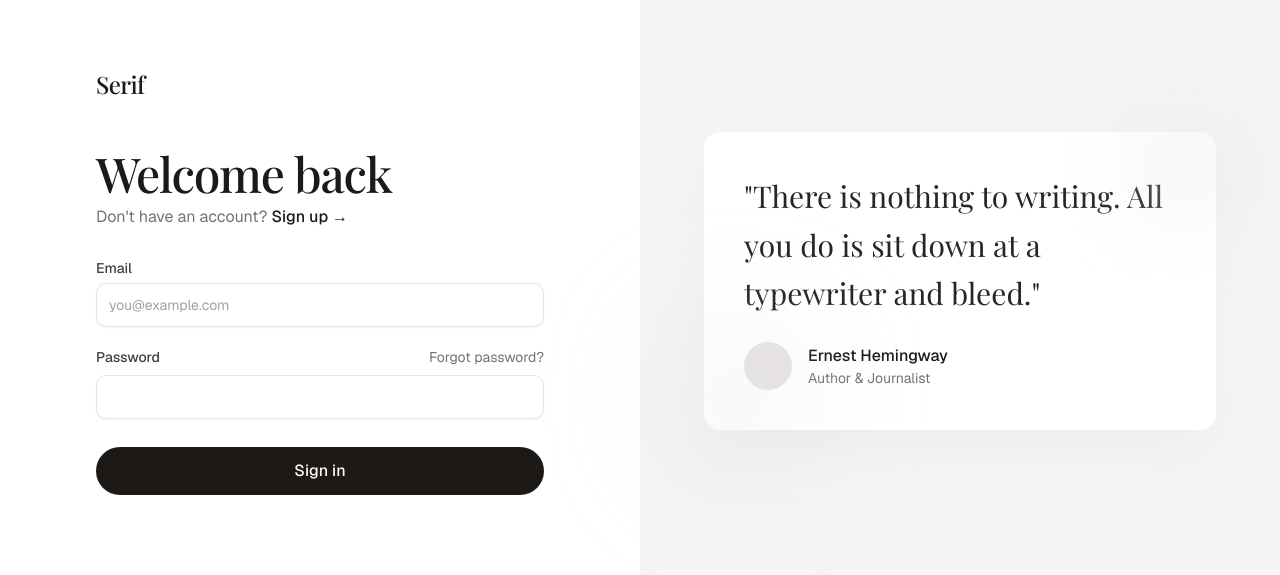
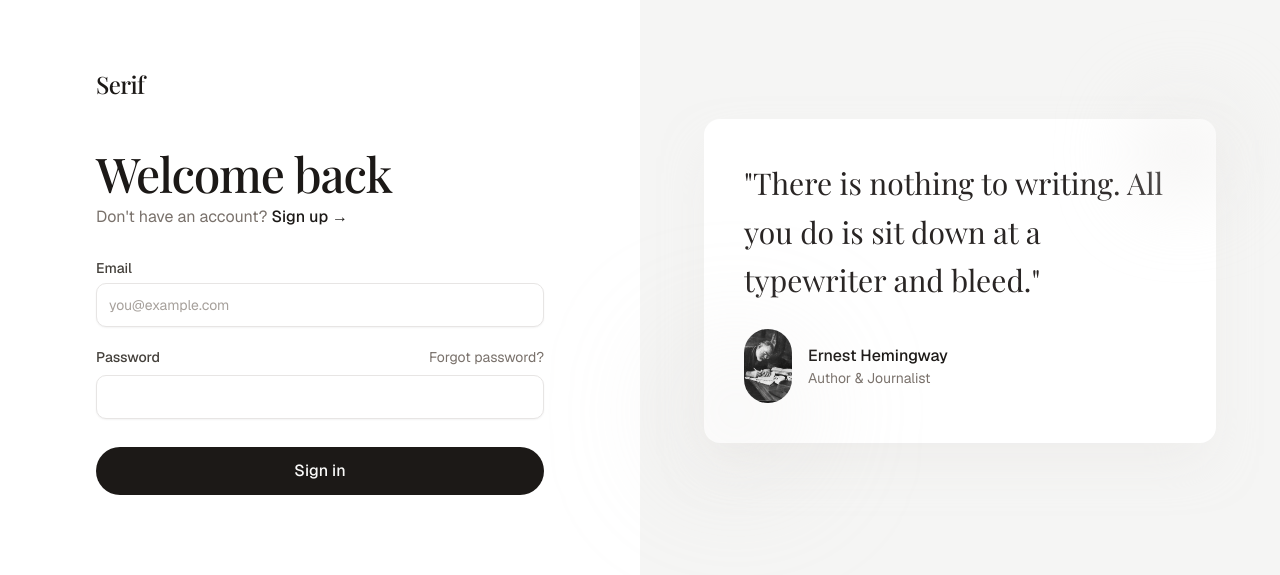
Before and after one commit to stefanraath3/serif, a Next.js app: page /auth/login in a window 1280 px wide. Shown: the part 119-694 px from the top of the page. Built offline with nearby package versions, Linux system fonts and the light colour scheme; no server answers; a web font is replaced by a local one.

Commit message:
add profile icons to the quotes

```diff
--- a/app/auth/login/page.tsx
+++ b/app/auth/login/page.tsx
@@ -1,4 +1,5 @@
 import { LoginForm } from "@/components/login-form";
+import Image from "next/image";
 import Link from "next/link";
 
 export default function Page() {
@@ -42,7 +43,13 @@ export default function Page() {
                   typewriter and bleed."
                 </blockquote>
                 <div className="flex items-center gap-4">
-                  <div className="w-12 h-12 rounded-full bg-stone-200" />
+                  <Image
+                    src="/auth-images/hemingway.jpg"
+                    alt="Ernest Hemingway"
+                    width={48}
+                    height={48}
+                    className="rounded-full object-cover"
+                  />
                   <div>
                     <p className="font-medium text-stone-900">
                       Ernest Hemingway
--- a/app/auth/sign-up/page.tsx
+++ b/app/auth/sign-up/page.tsx
@@ -1,4 +1,5 @@
 import { SignUpForm } from "@/components/sign-up-form";
+import Image from "next/image";
 import Link from "next/link";
 
 export default function Page() {
@@ -41,7 +42,13 @@ export default function Page() {
                   "Writing is the painting of the voice."
                 </blockquote>
                 <div className="flex items-center gap-4">
-                  <div className="w-12 h-12 rounded-full bg-stone-200" />
+                  <Image
+                    src="/auth-images/voltaire.png"
+                    alt="Voltaire"
+                    width={48}
+                    height={48}
+                    className="rounded-full object-cover"
+                  />
                   <div>
                     <p className="font-medium text-stone-900">Voltaire</p>
                     <p className="text-sm text-stone-500">
```
